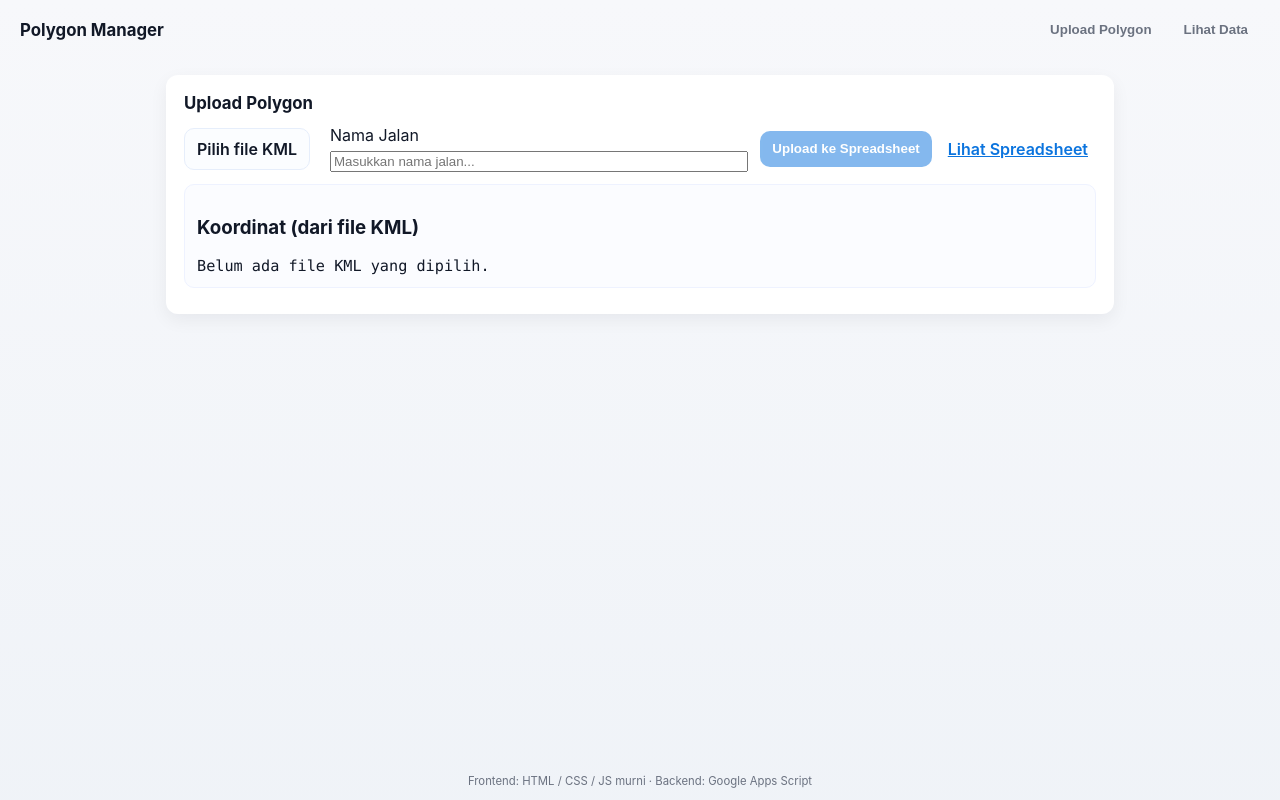
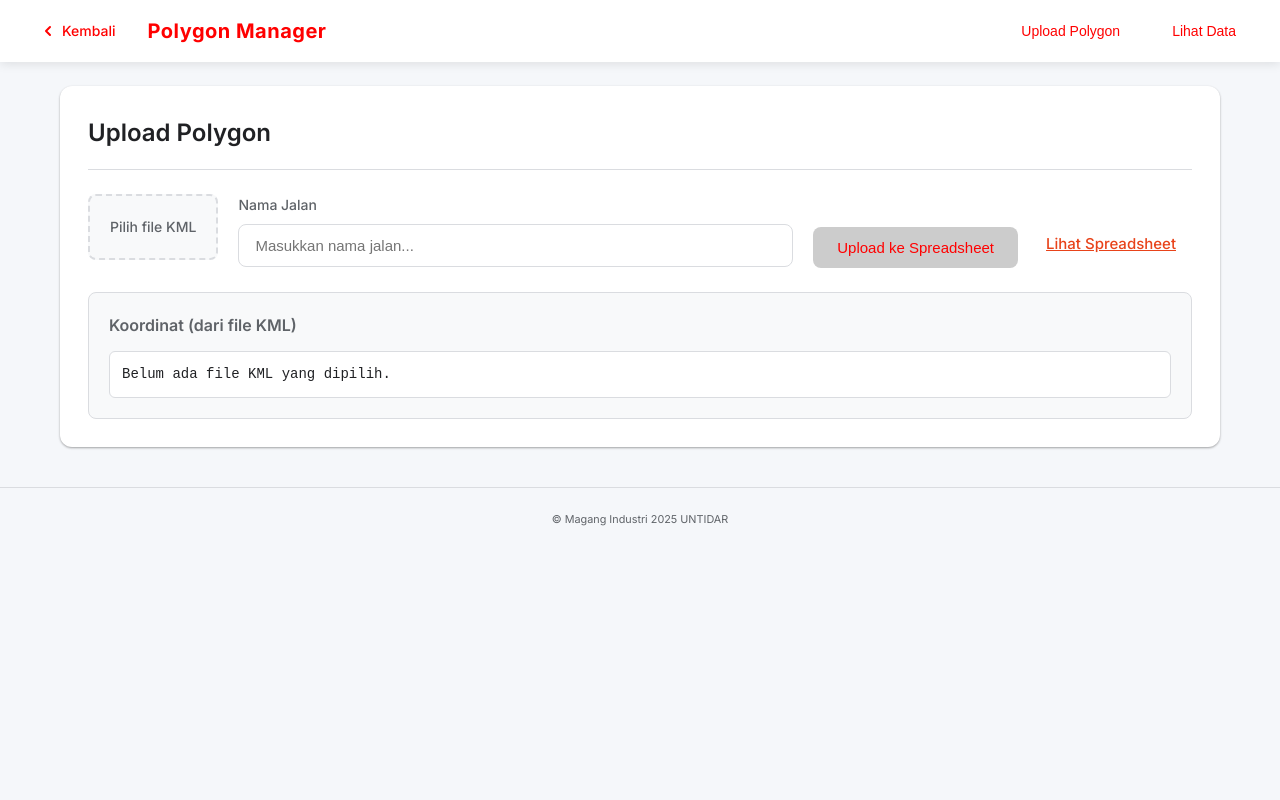
Before and after one commit to Ivanharry203/websitetelkomintern, a plain HTML site: page webiste_data_tiang/index.html in a window 1280 px wide. Drawn offline with Linux system fonts and the light colour scheme.

Commit message:
commit 2

```diff
--- a/webiste_data_tiang/index.html
+++ b/webiste_data_tiang/index.html
@@ -3,21 +3,30 @@
 <head>
   <meta charset="utf-8" />
   <meta name="viewport" content="width=device-width,initial-scale=1" />
-  <title>Polygon Manager — ringan & cepat</title>
+  <title>Polygon Manager — Cetak Dokumen UIM Terminasi</title>
+  <link href="https://fonts.googleapis.com/css2?family=Inter:wght@300;400;500;600;700&display=swap" rel="stylesheet">
   <link rel="stylesheet" href="styles.css" />
 </head>
 <body>
   <header class="topbar">
-    <div class="brand">Polygon Manager</div>
+    <div class="brand-container">
+      <a href="https://ivanharry203.github.io/websitetelkomintern/web_mark_kordinat/dashboard.html" class="back-btn">
+        <svg width="16" height="16" viewBox="0 0 16 16" fill="none" xmlns="http://www.w3.org/2000/svg">
+          <path d="M10 12L6 8L10 4" stroke="currentColor" stroke-width="2" stroke-linecap="round" stroke-linejoin="round"/>
+        </svg>
+        Kembali
+      </a>
+      <div class="brand">Polygon Manager</div>
+    </div>
     <nav class="nav">
-      <button class="nav-btn" data-target="upload">Upload Polygon</button>
+      <button class="nav-btn active" data-target="upload">Upload Polygon</button>
       <button class="nav-btn" data-target="view">Lihat Data</button>
     </nav>
   </header>
 
   <main class="container">
     <!-- Upload Card -->
-    <section id="card-upload" class="card hidden">
+    <section id="card-upload" class="card">
       <h2>Upload Polygon</h2>
 
       <div class="card-row">
@@ -51,7 +60,7 @@
 
       <div class="field">
         <label for="searchInput">Cari Nama Jalan</label>
-        <input id="searchInput" type="search" placeholder="Ketik sebagian nama jalan..." autocomplete="off" />
+        <input id="searchInput" type="search" placeholder="Ketik nama jalan..." autocomplete="off" />
         <div id="suggestions" class="suggestions hidden"></div>
       </div>
 
@@ -61,11 +70,13 @@
         <h3>Hasil Pencocokan</h3>
         <pre id="matchesText">Belum ada hasil.</pre>
       </div>
+      <button id="btnDownloadKml" class="btn" style="margin-top:10px;" disabled>Download KML</button>
     </section>
   </main>
 
+
   <footer class="footer">
-    <small>Frontend: HTML / CSS / JS murni · Backend: Google Apps Script</small>
+    <small>© Magang Industri 2025 UNTIDAR</small>
   </footer>
 
   <script src="app.js" type="module"></script>
--- a/webiste_data_tiang/styles.css
+++ b/webiste_data_tiang/styles.css
@@ -1,165 +1,345 @@
-/* styles.css - minimal modern responsive UI */
-:root{
-  --bg: #f7f8fb;
-  --card: #ffffff;
-  --muted: #6b7280;
-  --accent: #0b74de;
-  --success: #16a34a;
-  --danger: #dc2626;
-  --shadow: 0 6px 18px rgba(20,24,32,0.06);
-  --radius: 12px;
-  font-family: Inter, ui-sans-serif, system-ui, -apple-system, "Segoe UI", Roboto, "Helvetica Neue", Arial;
+:root {
+  --primary: #e8431a;
+  --primary-dark: #d9210d;
+  --secondary: #f8f9fa;
+  --text-primary: #202124;
+  --text-secondary: #5f6368;
+  --border: #dadce0;
+  --card-bg: #ffffff;
+  --success: #34a853;
+  --warning: #f9ab00;
+  --danger: #ea4335;
+  --shadow: 0 1px 3px rgba(0,0,0,0.12), 0 1px 2px rgba(0,0,0,0.24);
+  --shadow-hover: 0 3px 6px rgba(0,0,0,0.16), 0 3px 6px rgba(0,0,0,0.23);
 }
 
-*{box-sizing:border-box}
-html,body{height:100%}
-body{
-  margin:0;
-  background:linear-gradient(180deg, var(--bg), #eef2f7 120%);
-  color:#111827;
-  -webkit-font-smoothing:antialiased;
-  -moz-osx-font-smoothing:grayscale;
-  min-height:100vh;
-  display:flex;
-  flex-direction:column;
+* {
+  margin: 0;
+  padding: 0;
+  box-sizing: border-box;
 }
 
-.topbar{
-  display:flex;
-  align-items:center;
-  justify-content:space-between;
-  padding:14px 20px;
-  background:transparent;
-  gap:16px;
-}
-.brand{
-  font-weight:700;
-  font-size:1.05rem;
-}
-.nav{display:flex;gap:8px}
-.nav-btn{
-  background:transparent;
-  border:0;
-  padding:8px 12px;
-  border-radius:8px;
-  cursor:pointer;
-  font-weight:600;
-  color:var(--muted);
-}
-.nav-btn:hover{background:rgba(11,116,222,0.06); color:var(--accent)}
-
-/* container */
-.container{
-  width:100%;
-  max-width:980px;
-  margin:16px auto;
-  padding:0 16px 40px;
-  flex:1 0 auto;
+body {
+  font-family: 'Inter', 'Segoe UI', Tahoma, Geneva, Verdana, sans-serif;
+  background-color: #f5f7fa;
+  color: var(--text-primary);
+  line-height: 1.6;
+  min-height: 100vh;
 }
 
-/* card */
-.card{
-  background:var(--card);
-  border-radius:var(--radius);
-  padding:18px;
-  box-shadow:var(--shadow);
-  margin-bottom:18px;
-}
-.card.hidden{display:none}
-.card h2{margin:0 0 12px 0; font-size:1.05rem}
-
-/* layout within card */
-.card-row{display:flex;flex-direction:column;gap:12px}
-.field{display:flex;flex-direction:column;gap:6px}
-.file-label{
-  display:inline-block;
-  padding:10px 12px;
-  border-radius:10px;
-  background:#fbfdff;
-  border:1px solid #e6eefb;
-  cursor:pointer;
-  font-weight:600;
-  width:fit-content;
-}
-.file-label input{display:none}
-.actions{display:flex;gap:8px;flex-wrap:wrap}
-.btn{
-  padding:8px 12px;
-  border-radius:10px;
-  border:0;
-  background:var(--accent);
-  color:white;
-  cursor:pointer;
-  font-weight:600;
-}
-.btn[disabled]{opacity:0.5; cursor:not-allowed}
-.btn.link{
-  background:transparent;
-  color:var(--accent);
-  text-decoration:underline;
-  padding:8px;
+/* Header */
+.topbar {
+  display: flex;
+  align-items: center;
+  justify-content: space-between;
+  background: linear-gradient(135deg, #ffffff 0%, #ffffff 100%);
+  color: rgb(255, 0, 0);
+  padding: 12px 24px;
+  box-shadow: 0 2px 10px rgba(0, 0, 0, 0.1);
 }
 
-/* preview area */
-.preview{
-  margin-top:12px;
-  padding:12px;
-  background:#fbfcff;
-  border-radius:10px;
-  border:1px solid #eef2ff;
-  max-height:320px;
-  overflow:auto;
-}
-.preview pre{white-space:pre-wrap; margin:0; font-family:ui-monospace, SFMono-Regular, Menlo, Monaco, "Roboto Mono", monospace; font-size:0.95rem}
-
-/* suggestions */
-.suggestions{
-  position:relative;
-  margin-top:6px;
-  border-radius:8px;
-  box-shadow:var(--shadow);
-  background:var(--card);
-  max-height:220px;
-  overflow:auto;
-  border:1px solid #e6eefb;
-  z-index:10;
-}
-.suggestions.hidden{display:none}
-.suggestion-item{
-  padding:8px 10px;
-  cursor:pointer;
-}
-.suggestion-item:hover{background:#f1f5ff}
-
-/* small text elements */
-.status{margin-top:8px;font-weight:600}
-.result-info{margin-top:10px;color:var(--muted);font-weight:600}
-
-/* footer */
-.footer{
-  padding:12px 16px;
-  text-align:center;
-  color:var(--muted);
-  font-size:0.85rem;
-  background:transparent;
+.brand-container {
+  display: flex;
+  align-items: center;
+  gap: 16px;
 }
 
-/* responsive */
-@media (min-width:720px){
-  .card-row{flex-direction:row;align-items:center;}
-  .file-label{margin-right:8px}
-  .field{flex:1}
+.back-btn {
+  background-color: rgba(255, 255, 255, 0.2);
+  border: none;
+  border-radius: 6px;
+  color: rgb(255, 0, 0);
+  font-size: 14px;
+  font-weight: 500;
+  padding: 8px 16px;
+  cursor: pointer;
+  display: flex;
+  align-items: center;
+  gap: 6px;
+  transition: background-color 0.2s;
+  text-decoration: none;
 }
 
-/* spinner */
-.spinner{
-  display:inline-block;
-  width:18px;height:18px;
-  border-radius:50%;
-  border:3px solid rgba(0,0,0,0.08);
-  border-top-color:var(--accent);
-  animation:spin 1s linear infinite;
-  vertical-align:middle;
-  margin-left:8px;
+.back-btn:hover {
+  background-color: rgba(255, 255, 255, 0.3);
 }
-@keyframes spin{to{transform:rotate(360deg)}}
+
+.brand {
+  font-size: 20px;
+  font-weight: 700;
+  letter-spacing: 0.5px;
+}
+
+.nav {
+  display: flex;
+  gap: 12px;
+}
+
+.nav-btn {
+  background-color: rgba(255, 255, 255, 0.15);
+  border: none;
+  border-radius: 6px;
+  color: rgb(255, 0, 0);
+  font-size: 14px;
+  font-weight: 500;
+  padding: 10px 20px;
+  cursor: pointer;
+  transition: background-color 0.2s;
+}
+
+.nav-btn:hover, .nav-btn.active {
+  background-color: rgba(255, 255, 255, 0.25);
+}
+
+/* Main container */
+.container {
+  max-width: 1200px;
+  margin: 24px auto;
+  padding: 0 20px;
+}
+
+/* Card styles */
+.card {
+  background-color: var(--card-bg);
+  border-radius: 12px;
+  box-shadow: var(--shadow);
+  padding: 28px;
+  margin-bottom: 24px;
+  transition: box-shadow 0.3s;
+  animation: fadeIn 0.3s ease-out;
+}
+
+.card:hover {
+  box-shadow: var(--shadow-hover);
+}
+
+.card h2 {
+  color: var(--text-primary);
+  font-size: 24px;
+  font-weight: 600;
+  margin-bottom: 24px;
+  padding-bottom: 16px;
+  border-bottom: 1px solid var(--border);
+}
+
+.card-row {
+  display: flex;
+  flex-wrap: wrap;
+  gap: 20px;
+  margin-bottom: 24px;
+}
+
+/* Form elements */
+.field {
+  flex: 1;
+  min-width: 250px;
+}
+
+label {
+  display: block;
+  font-size: 14px;
+  font-weight: 500;
+  margin-bottom: 8px;
+  color: var(--text-secondary);
+}
+
+input[type="text"], input[type="search"], input[type="file"] {
+  width: 100%;
+  padding: 12px 16px;
+  border: 1px solid var(--border);
+  border-radius: 8px;
+  font-size: 15px;
+  transition: border-color 0.2s, box-shadow 0.2s;
+}
+
+input[type="text"]:focus, input[type="search"]:focus {
+  outline: none;
+  border-color: var(--primary);
+  box-shadow: 0 0 0 3px rgba(26, 115, 232, 0.2);
+}
+
+.file-label {
+  display: block;
+  background-color: var(--secondary);
+  border: 2px dashed var(--border);
+  border-radius: 8px;
+  padding: 20px;
+  text-align: center;
+  cursor: pointer;
+  transition: border-color 0.2s, background-color 0.2s;
+}
+
+.file-label:hover {
+  border-color: var(--primary);
+  background-color: rgba(26, 115, 232, 0.05);
+}
+
+.file-label input[type="file"] {
+  display: none;
+}
+
+/* Buttons */
+.btn {
+  background-color: var(--primary);
+  color: rgb(255, 0, 0);
+  border: none;
+  border-radius: 8px;
+  font-size: 15px;
+  font-weight: 500;
+  padding: 12px 24px;
+  cursor: pointer;
+  transition: background-color 0.2s, box-shadow 0.2s;
+}
+
+.btn:hover:not(:disabled) {
+  background-color: var(--primary-dark);
+  box-shadow: 0 2px 6px rgba(0, 0, 0, 0.15);
+}
+
+.btn:disabled {
+  background-color: #cccccc;
+  cursor: not-allowed;
+}
+
+.btn.link {
+  background-color: transparent;
+  color: var(--primary);
+  text-decoration: underline;
+  padding: 12px 16px;
+}
+
+.btn.link:hover {
+  background-color: rgba(26, 115, 232, 0.05);
+}
+
+.actions {
+  display: flex;
+  gap: 12px;
+  align-items: flex-end;
+}
+
+/* Preview and status */
+.preview {
+  background-color: var(--secondary);
+  border-radius: 8px;
+  padding: 20px;
+  margin-top: 20px;
+  border: 1px solid var(--border);
+}
+
+.preview h3 {
+  font-size: 16px;
+  font-weight: 600;
+  margin-bottom: 12px;
+  color: var(--text-secondary);
+}
+
+#coordsText, #matchesText {
+  font-family: 'Courier New', monospace;
+  font-size: 14px;
+  line-height: 1.5;
+  white-space: pre-wrap;
+  max-height: 300px;
+  overflow-y: auto;
+  padding: 12px;
+  background-color: white;
+  border-radius: 6px;
+  border: 1px solid var(--border);
+}
+
+.status {
+  margin-top: 16px;
+  padding: 12px 16px;
+  border-radius: 8px;
+  font-size: 14px;
+  display: none;
+}
+
+.status.success {
+  display: block;
+  background-color: rgba(52, 168, 83, 0.1);
+  border: 1px solid rgba(52, 168, 83, 0.3);
+  color: #0d652d;
+}
+
+.status.error {
+  display: block;
+  background-color: rgba(234, 67, 53, 0.1);
+  border: 1px solid rgba(234, 67, 53, 0.3);
+  color: #b31412;
+}
+
+/* Suggestions */
+.suggestions {
+  position: absolute;
+  background-color: white;
+  border: 1px solid var(--border);
+  border-radius: 8px;
+  box-shadow: var(--shadow);
+  width: 100%;
+  max-height: 200px;
+  overflow-y: auto;
+  z-index: 10;
+  margin-top: 2px;
+}
+
+.suggestion-item {
+  padding: 12px 16px;
+  cursor: pointer;
+  transition: background-color 0.1s;
+}
+
+.suggestion-item:hover {
+  background-color: var(--secondary);
+}
+
+/* Result info */
+.result-info {
+  background-color: rgba(26, 115, 232, 0.05);
+  border-left: 4px solid var(--primary);
+  padding: 12px 16px;
+  margin: 16px 0;
+  border-radius: 0 8px 8px 0;
+  font-size: 14px;
+}
+
+/* Footer */
+.footer {
+  text-align: center;
+  padding: 20px;
+  margin-top: 40px;
+  color: var(--text-secondary);
+  font-size: 13px;
+  border-top: 1px solid var(--border);
+}
+
+/* Hidden class */
+.hidden {
+  display: none !important;
+}
+
+/* Responsive adjustments */
+@media (max-width: 768px) {
+  .card-row {
+    flex-direction: column;
+  }
+
+  .actions {
+    flex-direction: column;
+    align-items: stretch;
+  }
+
+  .nav {
+    display: none;
+  }
+
+  .topbar {
+    justify-content: flex-start;
+  }
+}
+
+/* Animation */
+@keyframes fadeIn {
+  from { opacity: 0; transform: translateY(10px); }
+  to { opacity: 1; transform: translateY(0); }
+}
```
Also changed, not shown: webiste_data_tiang/app.js (+101 -26 lines).
